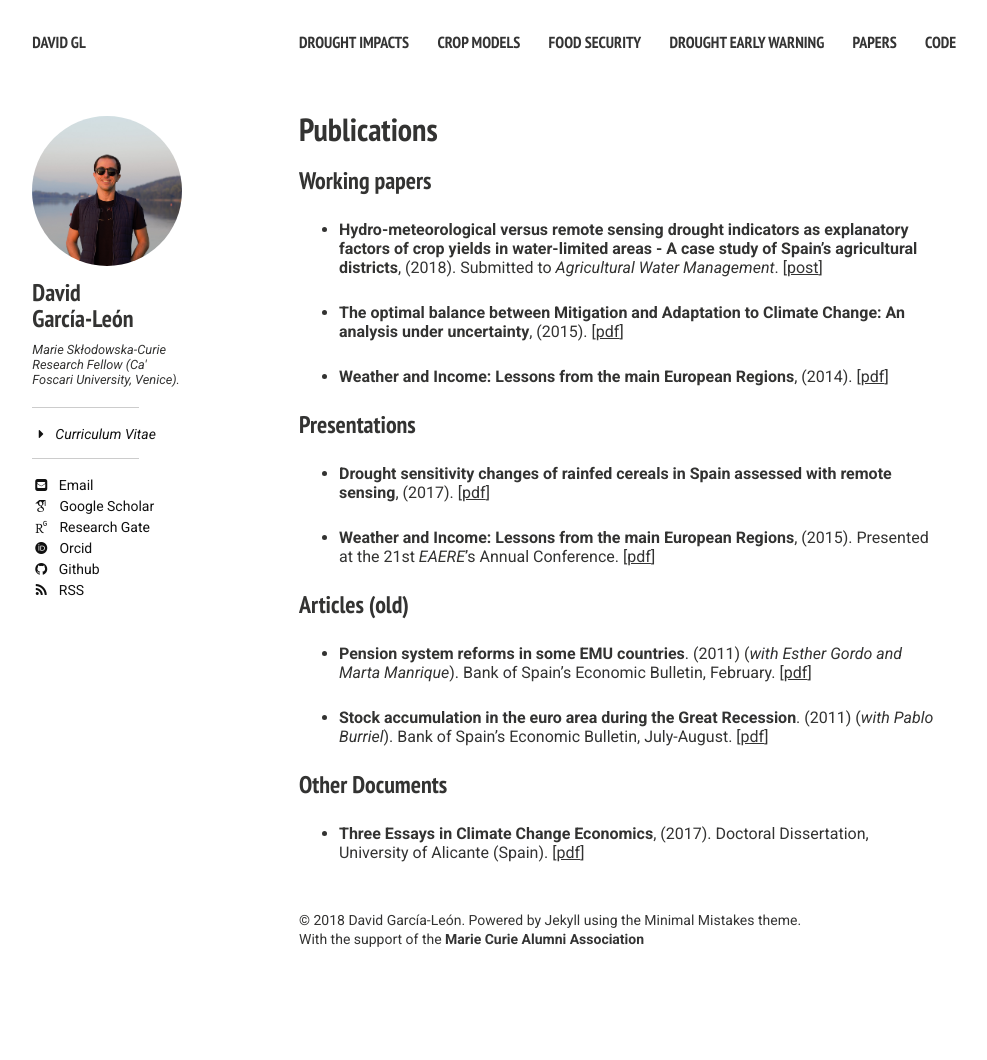
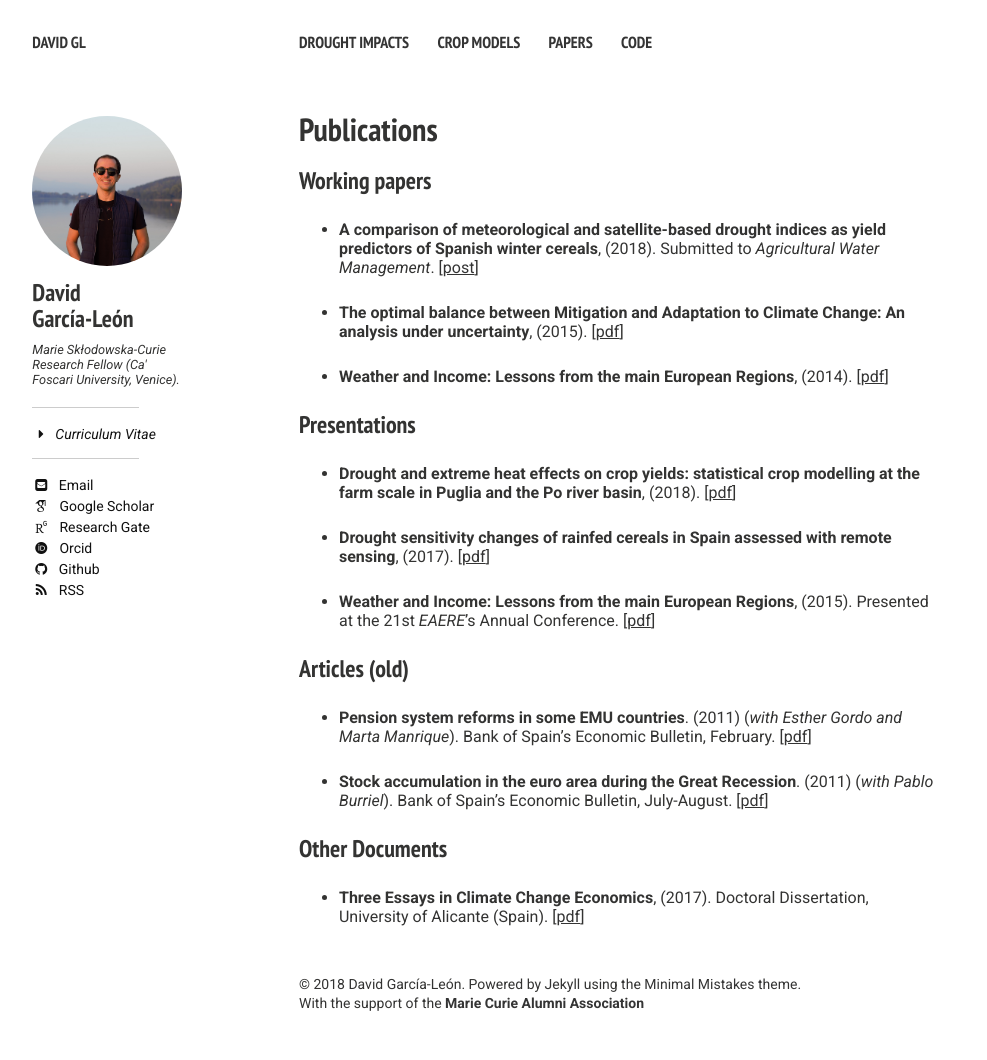
Before and after one commit to David-G-L/minimal_mistakes_site, a Jekyll site: the page built from papers/index.md, in a window 1280 px wide. Shown: the whole page, without its empty margins (21-1008 px from the left). Built offline with Jekyll 4.4.1, drawn with Linux system fonts in a browser that asks for light colours; nearby versions of some CDN libraries; some web fonts are replaced; before the commit the page ends 996 px from its top, so only the background shows below that.

Commit message:
Update June 2018

```diff
--- a/papers/index.md
+++ b/papers/index.md
@@ -4,15 +4,18 @@ title: Publications
 share: false
 ---
 ### Working papers
-- **Hydro-meteorological versus remote sensing drought indicators as explanatory factors of crop yields in water-limited areas - A case study of Spain's agricultural districts**, (2018). Submitted to *Agricultural Water Management*. [[post]({{ site.url }}/impacts/)]
+- **A comparison of meteorological and satellite-based drought indices as yield predictors of Spanish winter cereals**, (2018). Submitted to *Agricultural Water Management*. [[post]({{ site.url }}/impacts/)]
 
-- **The optimal balance between Mitigation and Adaptation to Climate Change: An analysis under uncertainty**, (2015). [[pdf](http://www.feem.it/getpage.aspx?id=8280&sez=Publications&padre=73){:onclick="ga('send','event','Descarga Papers','DGL02')"}{:target="_blank"}]
+- **The optimal balance between Mitigation and Adaptation to Climate Change: An analysis under uncertainty**, (2015). [[pdf](http://www.feem.it/getpage.aspx?id=8280&sez=Publications&padre=73){:onclick="ga('send','event','Descarga Papers','DGL02_WP')"}{:target="_blank"}]
 
-- **Weather and Income: Lessons from the main European Regions**, (2014). [[pdf](http://www.feem.it/getpage.aspx?id=7443&sez=Publications&padre=73){:onclick="ga('send','event','Descarga Papers','DGL01')"}{:target="_blank"}]
+- **Weather and Income: Lessons from the main European Regions**, (2014). [[pdf](http://www.feem.it/getpage.aspx?id=7443&sez=Publications&padre=73){:onclick="ga('send','event','Descarga Papers','DGL01_WP')"}{:target="_blank"}]
 
 ### Presentations
 
-- **Drought sensitivity changes of rainfed cereals in Spain assessed with remote sensing**, (2017).
+- **Drought and extreme heat effects on crop yields: statistical crop modelling at the farm scale in Puglia and the Po river basin**, (2018).
+ [[pdf]({{ site.url }}/pdf/DGL04p_20180215.pdf){:onclick="ga('send','event','Descarga Papers','DGL04p')"}{:target="_blank"}]
+
+ - **Drought sensitivity changes of rainfed cereals in Spain assessed with remote sensing**, (2017).
  [[pdf]({{ site.url }}/pdf/DGL03p_20170922.pdf){:onclick="ga('send','event','Descarga Papers','DGL03p')"}{:target="_blank"}]
 
 - **Weather and Income: Lessons from the main European Regions**, (2015). Presented at the 21st *EAERE*'s Annual Conference.
```
Also changed, not shown: _data/navigation.yml (+4 -4 lines), cropmod/index.md (+1 -1 lines), impacts/index.md (+1 -1 lines), favicon.ico, favicon.png, 2 other files.
